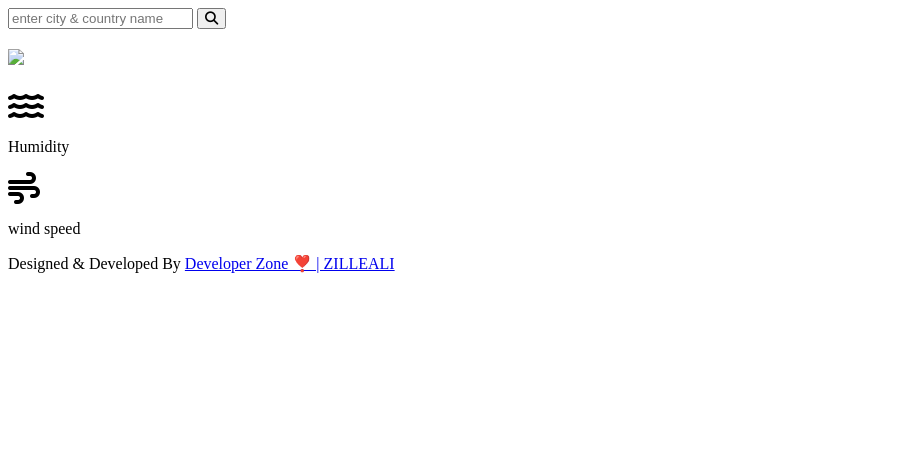
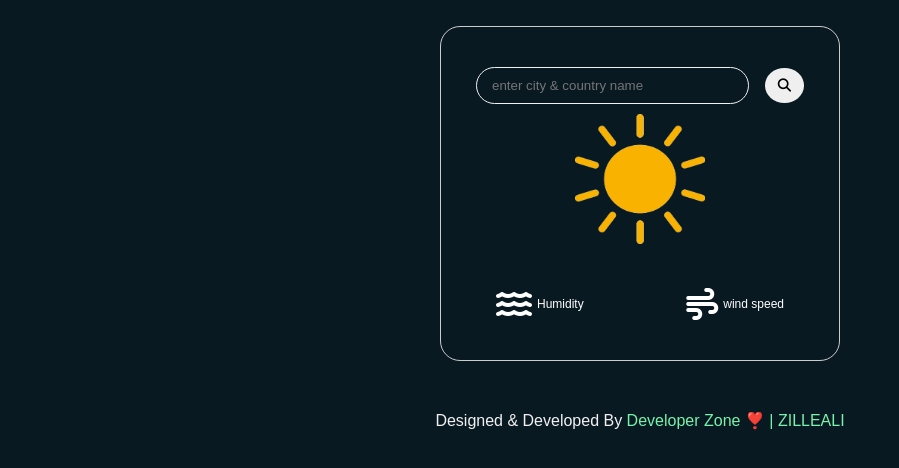
Before and after one commit to Zilleali/Weather, a plain HTML site: page index.html in a window 1280 px wide. Shown: the whole page, without its empty margins (0-899 px from the left). Drawn offline with nearby package versions, Linux system fonts and the light colour scheme; files that its build step writes are made by us from their sources; the site is published under a folder, as on GitHub Pages, so addresses that start at the root find nothing.

Commit message:
Update index.html

```diff
--- a/index.html
+++ b/index.html
@@ -12,7 +12,7 @@
     <meta name="description" content="Weather App Show live Weather forcast">
     <meta name="viewport" content="width=device-width, initial-scale=1">
     <!-- Require File -->
-    <link rel="stylesheet" href="/assets/css/style.css">
+    <link rel="stylesheet" href="assets/css/style.css">
 </head>
 
 <body>
@@ -26,7 +26,7 @@
         </div>
         <div class="weather">
             <h2 class="city"></h2>
-            <img src="/assets/img/sun-glow.png" class="weatherIcon">
+            <img src="assets/img/sun-glow.png" class="weatherIcon">
             <h1 class="temp"></h1>
             <h3 class="tempMaxMin"></h3>
             <h3 class="description"></h3>
@@ -56,7 +56,7 @@
         </div>
     </footer>
 
-    <script src="/assets/js/main.js" async defer></script>
+    <script src="assets/js/main.js" async defer></script>
     <script src="https://kit.fontawesome.com/ba9316d898.js" async defer crossorigin="anonymous"></script>
 </body>
 
```
